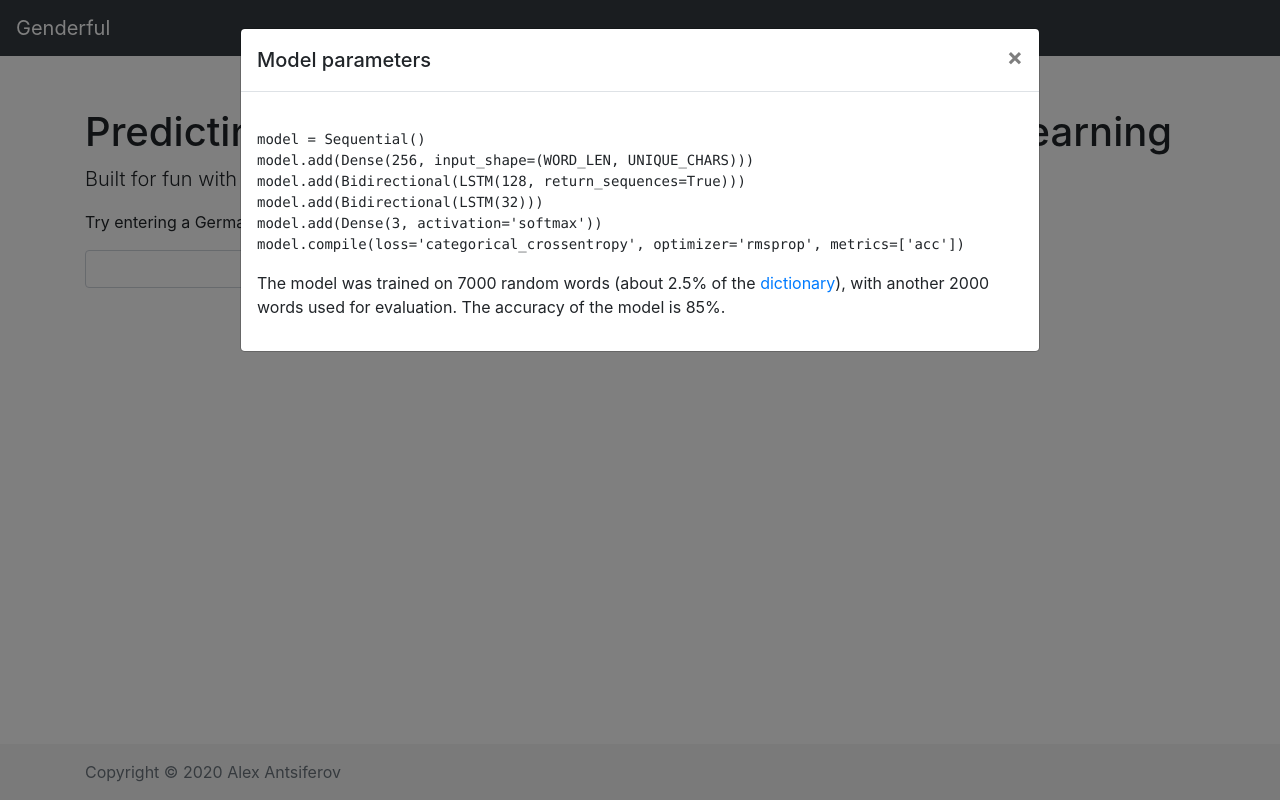
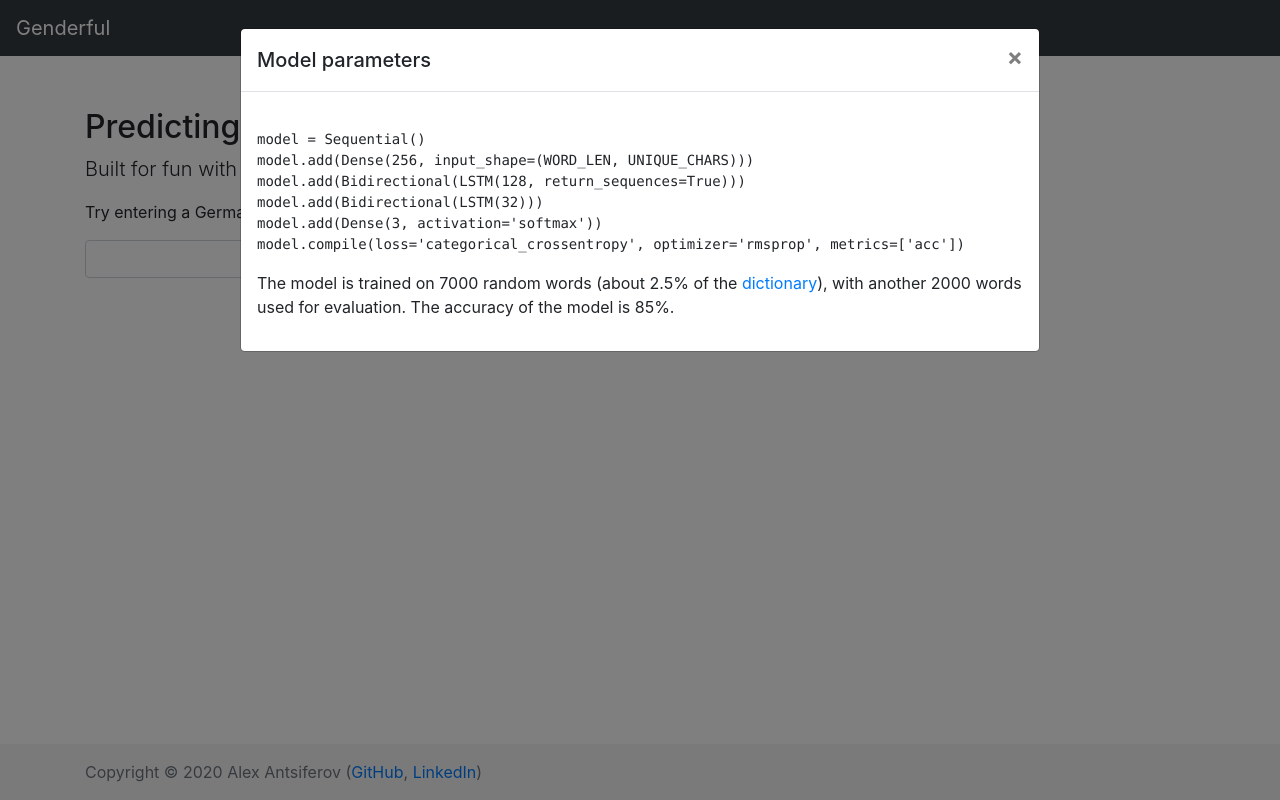
Before and after one commit to wetterkrank/genderful, a plain HTML site: page public/index.html in a window 1280 px wide. Both pictures are taken after a click on the link "click here". Drawn offline with nearby package versions, Linux system fonts and the light colour scheme.

Commit message:
Dockerized; a couple of index.html changes

```diff
--- a/public/index.html
+++ b/public/index.html
@@ -30,7 +30,7 @@
     <!-- Begin page content -->
     <main role="main" class="flex-shrink-0">
       <div class="container">
-        <h1 class="mt-5">Predicting German noun genders using machine learning</h1>
+        <h2 class="mt-5">Predicting German noun genders using machine learning</h2>
         <p class="lead">Built for fun with Python and Tensorflow+Keras (<a href="" data-toggle="modal" data-target=".bd-example-modal-lg">click here</a> to see the model details).</p>
         <p>Try entering a German word below (it doesn't have to be a real word in fact):</p>
         <form id="predict-form" class="form-inline mt-2 mt-md-0">
@@ -66,7 +66,7 @@
                 model.add(Dense(3, activation='softmax'))
                 model.compile(loss='categorical_crossentropy', optimizer='rmsprop', metrics=['acc'])
               </code></pre>
-              <p>The model was trained on 7000 random words (about 2.5% of the <a href="https://www.dict.cc/">dictionary</a>), with another 2000 words used for evaluation. The accuracy of the model is 85%.</p>
+              <p>The model is trained on 7000 random words (about 2.5% of the <a href="https://www.dict.cc/">dictionary</a>), with another 2000 words used for evaluation. The accuracy of the model is 85%.</p>
             </div>
           </div>
         </div>
@@ -79,7 +79,7 @@
     <!-- Sticky footer, requires html class="h-100" -->
     <footer class="footer mt-auto py-3">
       <div class="container">
-        <span class="text-muted">Copyright © 2020 Alex Antsiferov</span>
+        <span class="text-muted">Copyright © 2020 Alex Antsiferov (<a href="https://github.com/wetterkrank/ML-Study">GitHub</a>, <a href="https://www.linkedin.com/in/antsiferov/">LinkedIn</a>)</span>
       </div>
     </footer>
 
```
Also changed, not shown: requirements.txt (added), 1 other file.
